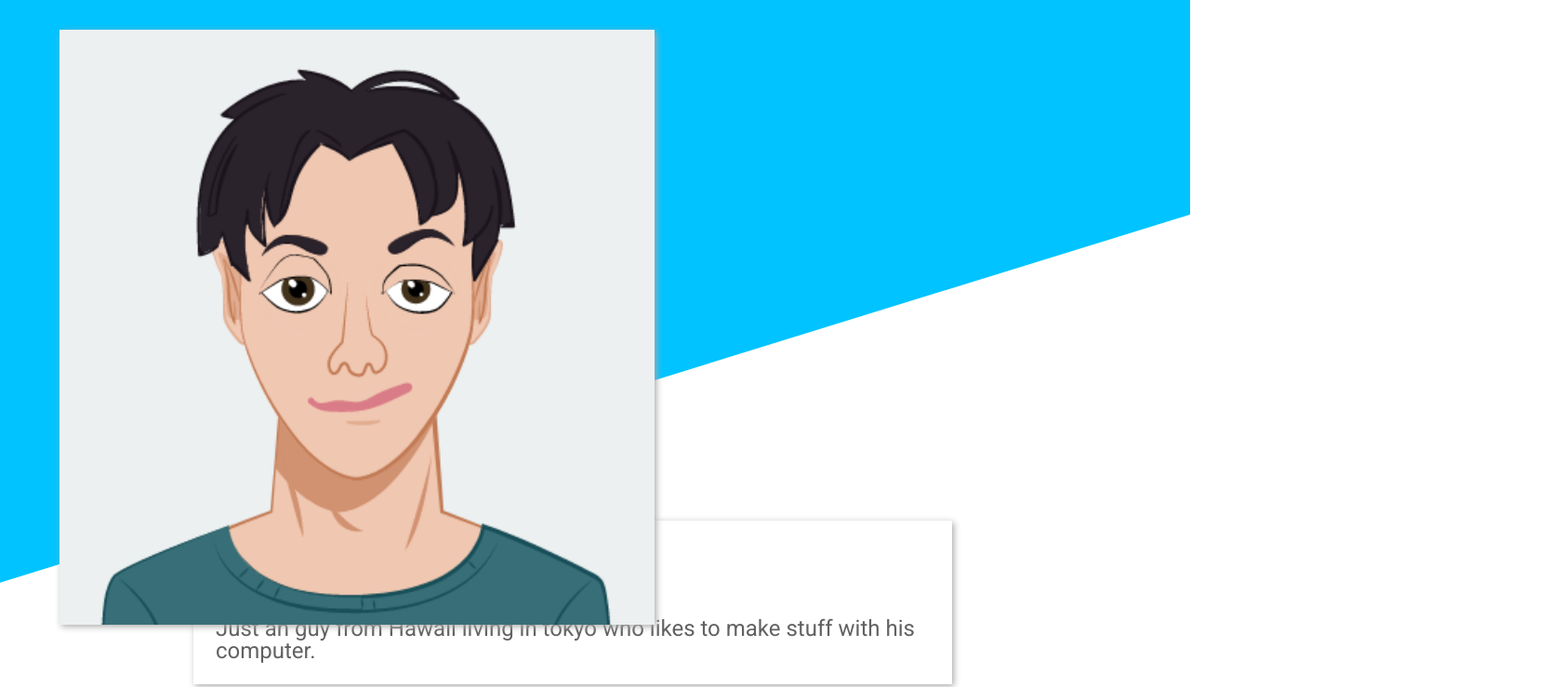
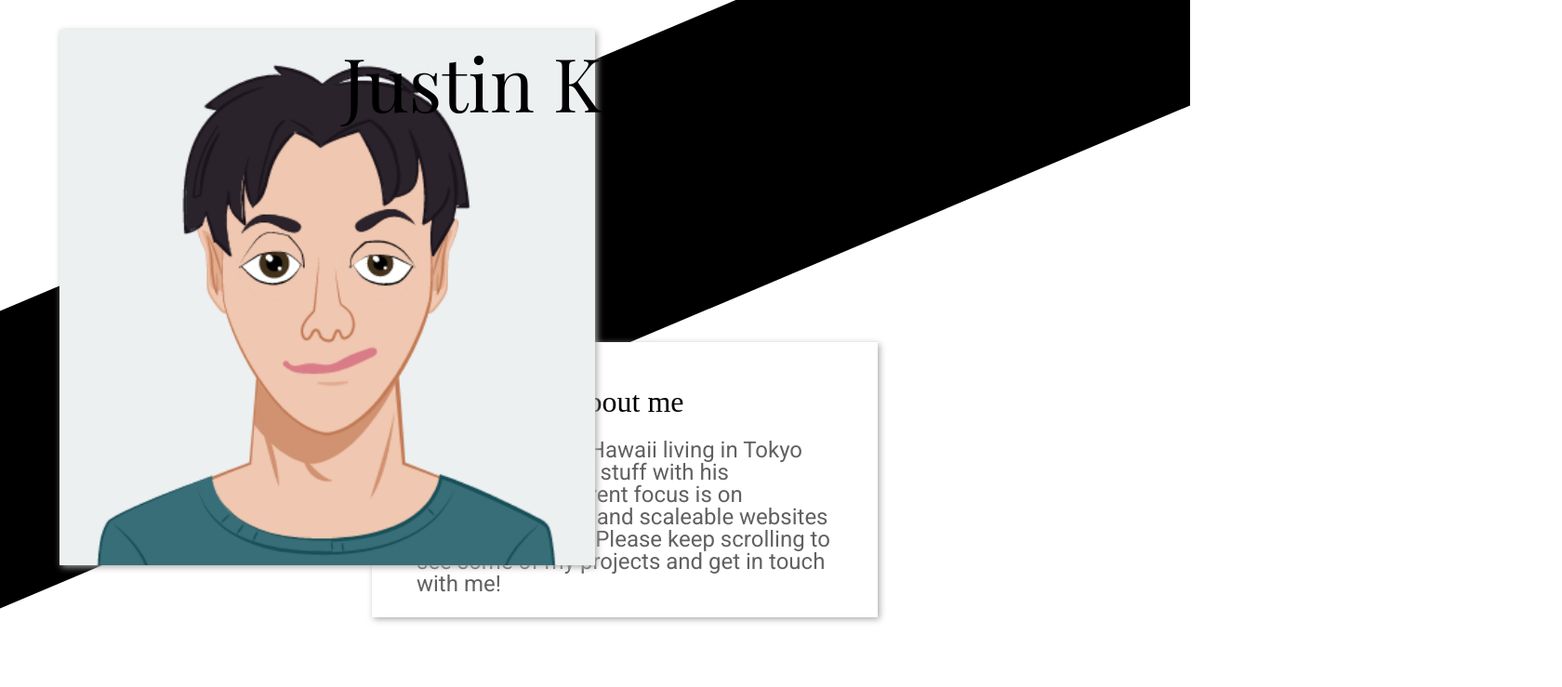
Before and after one commit to justinkim2015/personal-website, a plain HTML site: page index.html in a window 1280 px wide. Shown: the top 739 px of the page at 93% size, 1680 px wide, since content can reach past the window. Drawn offline with nearby package versions, Linux system fonts and the light colour scheme.

Commit message:
finish initial layout for profile

```diff
--- a/assets/stylesheets/profile.css
+++ b/assets/stylesheets/profile.css
@@ -1,12 +1,14 @@
 /* Mobile */
 .about-background {
+  position: absolute;
   background-color: rgb(0, 195, 255);
   height: 20rem;
+  width: 100vw;
   transform: skewY(-0.4rad) translateY(-30%);
 }
 
 .profile-pic {
-  position: absolute;
+  position: relative;
   width: 80%;
   color: black;
   font-size: 3.5rem;
@@ -20,12 +22,13 @@
   width: 100%;
   color: black;
   font-size: 3rem;
-  top: 16.5rem;
+  top: 17rem;
   left: 3rem;
   font-family: 'Playfair Display', serif;
 }
 
 .about-me {
+  margin-top: 2rem;
   align-items: center;
   justify-content: center;
 }
@@ -41,53 +44,59 @@
   color: rgb(97, 97, 97);
 }
 
+
 /* Tablet */
 @media (min-width: 480px) {
+  .about {
+    margin-bottom: -10rem;
+  }
+
   .about-background {
-    position: absolute;
-    background-color: rgb(0, 195, 255);
     height: 40rem;
-    width: 100vw;
     top: 10rem;
     transform: skewY(-0.3rad) translateY(-58%);
   }
 
   .profile-pic {
-    position: relative;
-    width: 50%;
-    color: black;
+    width: 45%;
     font-size: 3.5rem;
     top: 2rem;
     left: 5vw;
-    box-shadow: 2px 2px 7px rgb(170, 170, 170);
     z-index: 2;
   }
 
   .about-name {
-    position: relative;
-    width: 100%;
-    color: black;
-    font-size: 4rem;
-    bottom: 22rem;
-    left: 25rem;
-    font-family: 'Playfair Display', serif;
+    font-size: 5rem;
+    top: 3rem;
+    left: 23rem;
     z-index: 3;
   }
 
   .about-me {
     position: relative;
-    width: 60%;
-    color: black;
+    bottom: 13rem;
+    left: 25rem;
+    background-color: white;
+    width: 35%;
+    box-shadow: 2px 2px 7px rgb(170, 170, 170);
+    padding-left: 3rem;
+    padding-right: 3rem;
+    margin-top: 0%;
     font-size: 1.5rem;
-    bottom: 9rem;
-    background-color: white;
-    left: 13rem;
-    box-shadow: 2px 2px 7px rgb(170, 170, 170);
     z-index: 1;
+  }
+
+  .icons {
+    visibility: hidden;
   }
 }
 
 /* Computer */
-@media (min-width: 800px) {
-
+@media (min-width: 1000px) {
+  .about-background {
+    /* background-color: rgb(0, 195, 255); */
+    background-color: black;
+    height: 20rem;
+    transform: skewY(-0.4rad) translateY(-30%);
+  }
 }
--- a/index.html
+++ b/index.html
@@ -32,7 +32,12 @@
 
     <div class="about-me flex">
       <h2 class="about-me-title">About me</h2>
-      <p class="about-me-content">Just an guy from Hawaii living in tokyo who likes to make stuff with his computer.</p>
+      <p class="about-me-content">
+        Just an guy from Hawaii living in Tokyo who likes to make stuff with
+        his computer. My current focus is on delivering elegant and scaleable
+        websites via Ruby on Rails.  Please keep scrolling to see some of my
+        projects and get in touch with me!
+      </p>
     </div>
 
     <div class="icons">
```
